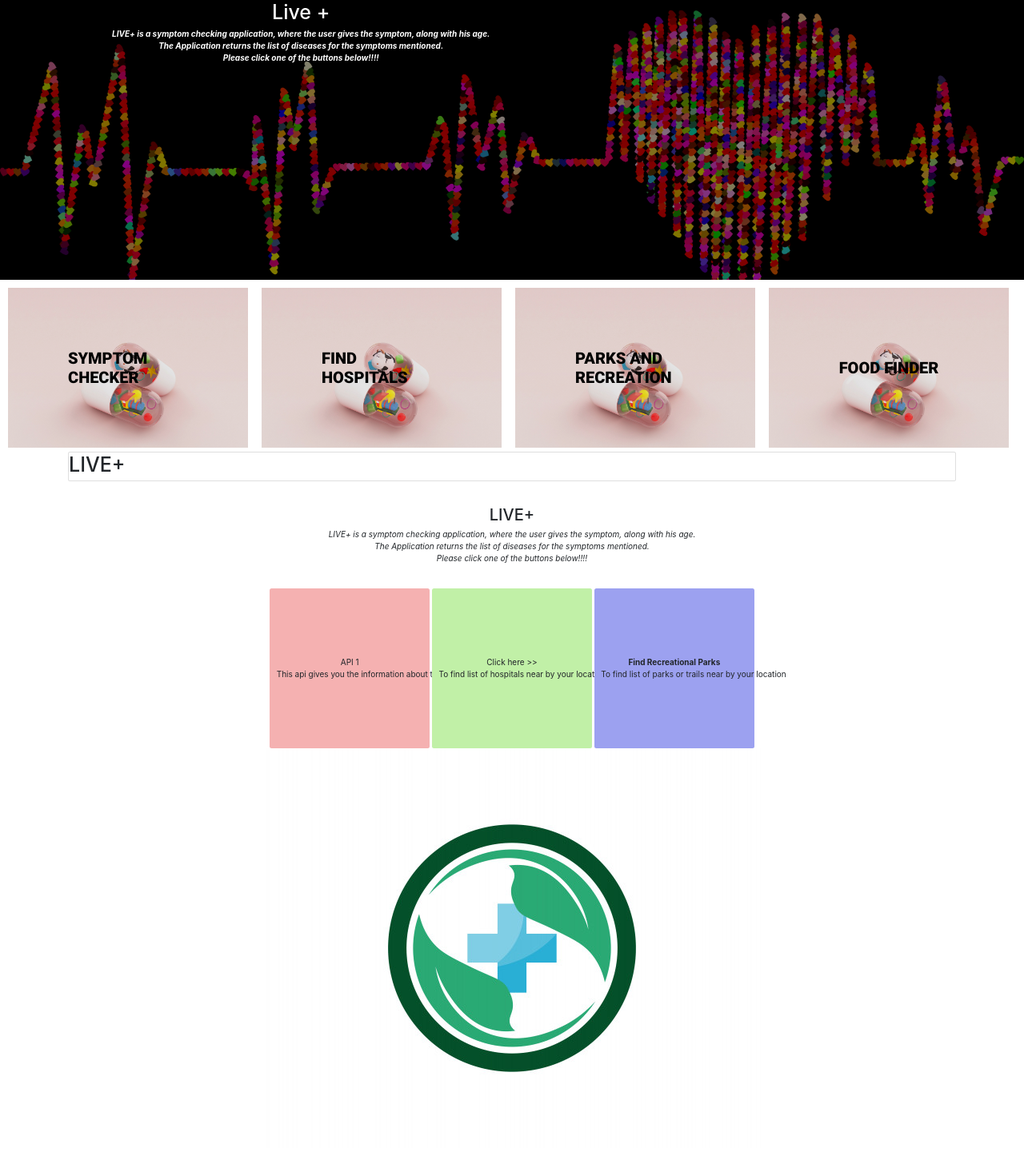
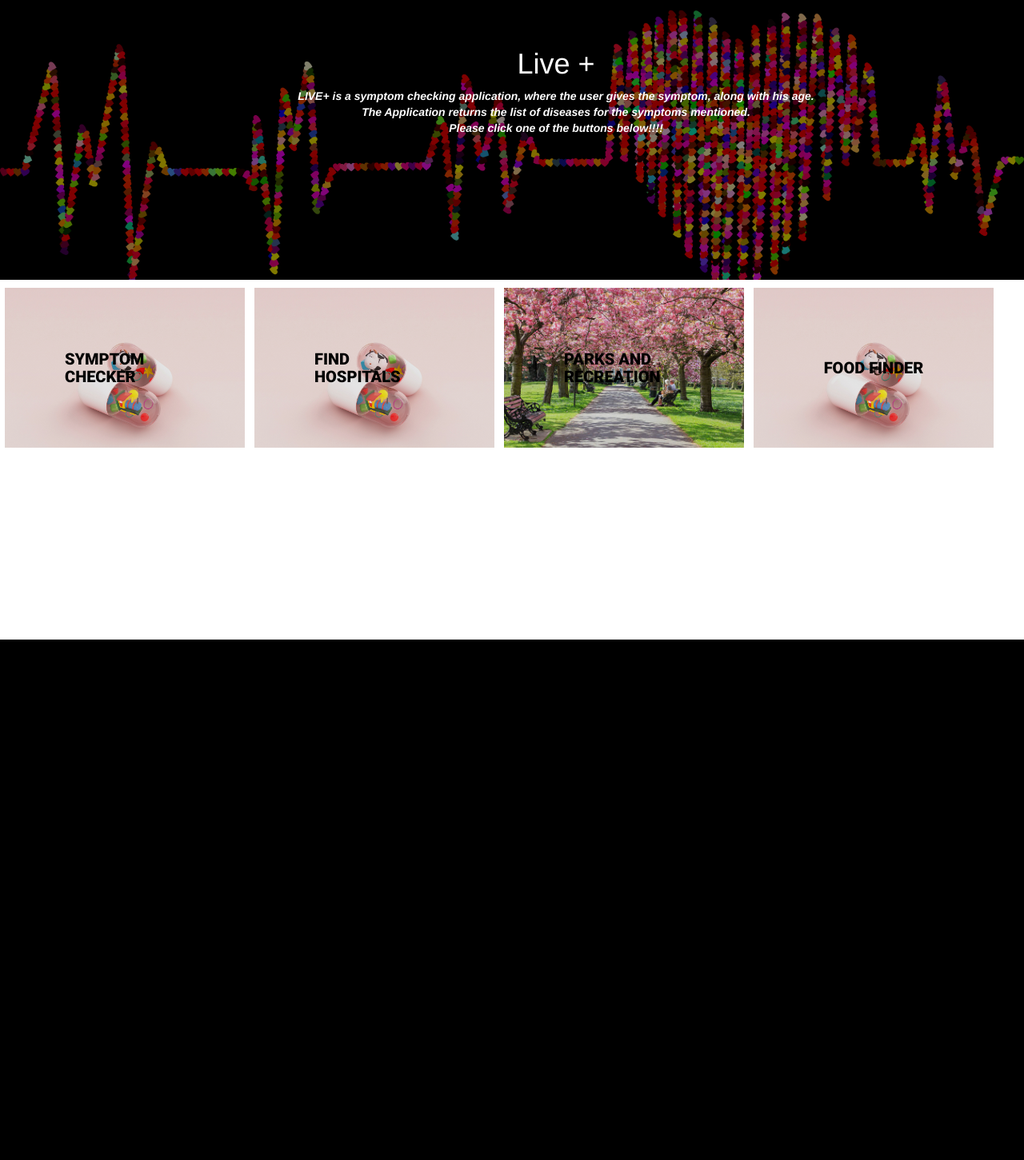
Before and after one commit to Sukanya-Kothapally/FullStack-Project, a Flask app: page / in a window 1280 px wide. Shown: the whole page at 80% size. After the commit the page ends 800 px from the top, so only its background shows below. Run offline with Flask 2, Linux system fonts and the light colour scheme; parts of the project's set-up code (start-up, migrations or seed data) failed here and were passed over; some libraries are stand-ins or nearby versions.

Commit message:
css changes

```diff
--- a/recreation.py
+++ b/recreation.py
@@ -9,7 +9,7 @@ def fetch():
         latlng = [(float(d['geometry']['location']['lat']), float(d['geometry']['location']['lng'])) for d in geography_result]
         info = googleMaps.places(query="trails", location=latlng[0],radius='100')
         recreationresult = info["results"]
-        # print(recreationresult)
+        #print(recreationresult)
         finalresult = [[str(res['name']), str(res['formatted_address']), str(res['rating'])] for res in recreationresult]
         # print(finalresult)
         return finalresult
--- a/static/css/index.css
+++ b/static/css/index.css
@@ -1,4 +1,3 @@
-
 .center {
   background: black;
   max-height: 350px;
@@ -29,41 +28,6 @@ position: absolute;
 }
 .center > .container { right: 0;}
 
-#first{
-    text-align: top;
-    background-color: #f5b1b1;
-}
-#first:hover{
-    background-color:rgb(214, 84, 61);
-}
-#second{
-
-    background-color: #c1f0a7;
-    text-align: center;
-}
-#second:hover{
-    background-color: rgb(169, 238, 113);
-
-}
-
-#third{
-    background-color: #9ca1f0;
-    text-align: center;
-}
-#third:hover{
-    background-color:#5562f1;
-
-}
-
-#fourth{
-
-    background-color: #e9eb93;
-    text-align: center;
-}
-#fourth:hover{
-    background-color:#f0de42;
-
-}
 
 @font-face {
   font-family: 'Roboto';
@@ -187,7 +151,7 @@ position: absolute;
   background-size: cover;
   width: 300px;
   height: 200px;
-  margin: 10px 7px 5px 10px;
+  margin: 10px 6px 6px 6px;
   position: relative;
   float: left;
   padding-bottom: 50px;
@@ -195,18 +159,7 @@ position: absolute;
 a:hover {
   opacity: 0.3;
 }
-.mid h2 {
-  font-family: 'Roboto', sans-serif;
-  font-weight: 900;
-  color: Black;
-  text-transform: uppercase;
-  margin: 0;
-  position: absolute;
-  top: 50%;
-  left: 50%;
-  font-size: 2rem;
-  transform: translate(-50%, -50%);
-}
+
 .module2 {
   background:
     linear-gradient(
@@ -217,8 +170,51 @@ a:hover {
   background-size: cover;
   width: 300px;
   height: 200px;
-  margin: 10px 7px 5px 10px;
+  margin: 10px 6px 6px 6px;
   position: relative;
   float: left;
 
 }
+.module3 {
+  background:
+    linear-gradient(
+      rgba(0, 0, 0, 0.1),
+      rgba(0, 0, 0, 0.1)
+    ),
+    url('/static/images/park.jpg');
+  background-size: cover;
+  width: 300px;
+  height: 200px;
+  margin: 10px 6px 6px 6px;
+  position: relative;
+  float: left;
+}
+
+.module4 {
+  background:
+    linear-gradient(
+      rgba(0, 0, 0, 0.1),
+      rgba(0, 0, 0, 0.1)
+    ),
+    url('/static/images/symptom-checker.jpg');
+  background-size: cover;
+  width: 300px;
+  height: 200px;
+  margin: 10px 6px 6px 6px;
+  position: relative;
+  float: left;
+
+}
+
+.mid h2 {
+  font-family: 'Roboto', sans-serif;
+  font-weight: 900;
+  color: black;
+  text-transform: uppercase;
+  margin: 0;
+  position: absolute;
+  top: 50%;
+  left: 50%;
+  font-size: 2rem;
+  transform: translate(-50%, -50%);
+}
--- a/templates/index.html
+++ b/templates/index.html
@@ -13,7 +13,7 @@
         <div class="container-fluid">
             <div class="row">
                 <div class="col-xs-12 center">
-                    <img class="img-responsive" src="static/images/live+.png" alt="" >
+                    <img class="img-responsive" src="static/images/live+.png" alt="heartimage" >
                     <div class="container">
                         <div class="row">
                             <br><br>
@@ -30,6 +30,7 @@
             </div>
         </div>
 
+        <div class="buttonsmodule">
         <a href="/live+/symptom-checker">
             <div class="module1 mid">
                 <h2>Symptom Checker</h2>
@@ -40,46 +41,16 @@
                  <h2>Find Hospitals</h2>
             </div>
         </a>
-        <a href="/live+/location">
-            <div class="module2 mid">
+        <a href="/live+/recreation">
+            <div class="module3 mid">
                  <h2>Parks and Recreation</h2>
             </div>
         </a>
-        <a href="/live+/location">
-            <div class="module2 mid">
+        <a href="/live+/food">
+            <div class="module4 mid">
                  <h2>Food Finder</h2>
             </div>
         </a>
-
+        </div>
     </body>
 </html>
-
-        <meta name="viewport" content="width=device-width, initial-scale=1, shrink-to-fit=no">
-        <meta http-equiv="x-ua-compatible" content="ie=edge">
-        <title> Live+ </title>
-        <link rel="stylesheet" href="https://maxcdn.bootstrapcdn.com/font-awesome/4.7.0/css/font-awesome.min.css">
-        <script type="text/javascript" src="https://www.gstatic.com/charts/loader.js"></script>
-        <link rel="stylesheet" href="https://stackpath.bootstrapcdn.com/bootstrap/4.4.1/css/bootstrap.min.css" integrity="sha384-Vkoo8x4CGsO3+Hhxv8T/Q5PaXtkKtu6ug5TOeNV6gBiFeWPGFN9MuhOf23Q9Ifjh" crossorigin="anonymous">
-        <script src="https://stackpath.bootstrapcdn.com/bootstrap/4.4.1/js/bootstrap.min.js" integrity="sha384-wfSDF2E50Y2D1uUdj0O3uMBJnjuUD4Ih7YwaYd1iqfktj0Uod8GCExl3Og8ifwB6"   crossorigin="anonymous"></script>
-        <link rel = "stylesheet" type = "text/css" href = "/static/css/index.css" >
-    </head>
-    <body onload="initialise()">
-        <br>
-        <div class="container">
-           <div class="card" id="card">
-        <h1>LIVE+</h1>
-        </div>
-            <center>
-                <br><br>
-                <h2>LIVE+</h2>
-                <div><i>LIVE+ is a symptom checking application, where the user gives the symptom, along with his age.<br> The Application returns the list of diseases for the symptoms mentioned.<br>Please click one of the buttons below!!!!</i></div>
-                <br><br>
-                <button type="button"  class="btn" id="first" style="height:200px;width:200px" onclick="location.href='/live+/one';">API 1 </br> <span> This api gives you the information about the nearest doctors which could have</span></button>
-                <button type="button"  class="btn" id="second" style="height:200px;width:200px" onclick="location.href='/live+/location';">Click here >> </br> <span>To find list of hospitals near by your location</span></button>
-                <button type="button"  class="btn" id="third" style="height:200px;width:200px" onclick="location.href='/live+/recreation';"><b> Find Recreational Parks </b> </br> <span>To find list of parks or trails near by your location</span></button>
-            </center>
-        </div>
-        <center><img src="static/images/plusicon.jpg" alt="plussymbol" id="plusimg"></center>
-        <br>
-    </body>
-</html>
```
Also changed, not shown: static/css/recreation.css (+75 -4 lines), static/css/recreationform.css (+56 -15 lines), templates/recreation.html (+21 -3 lines), templates/recreationform.html (+23 -7 lines), static/images/park.jpg (added).
